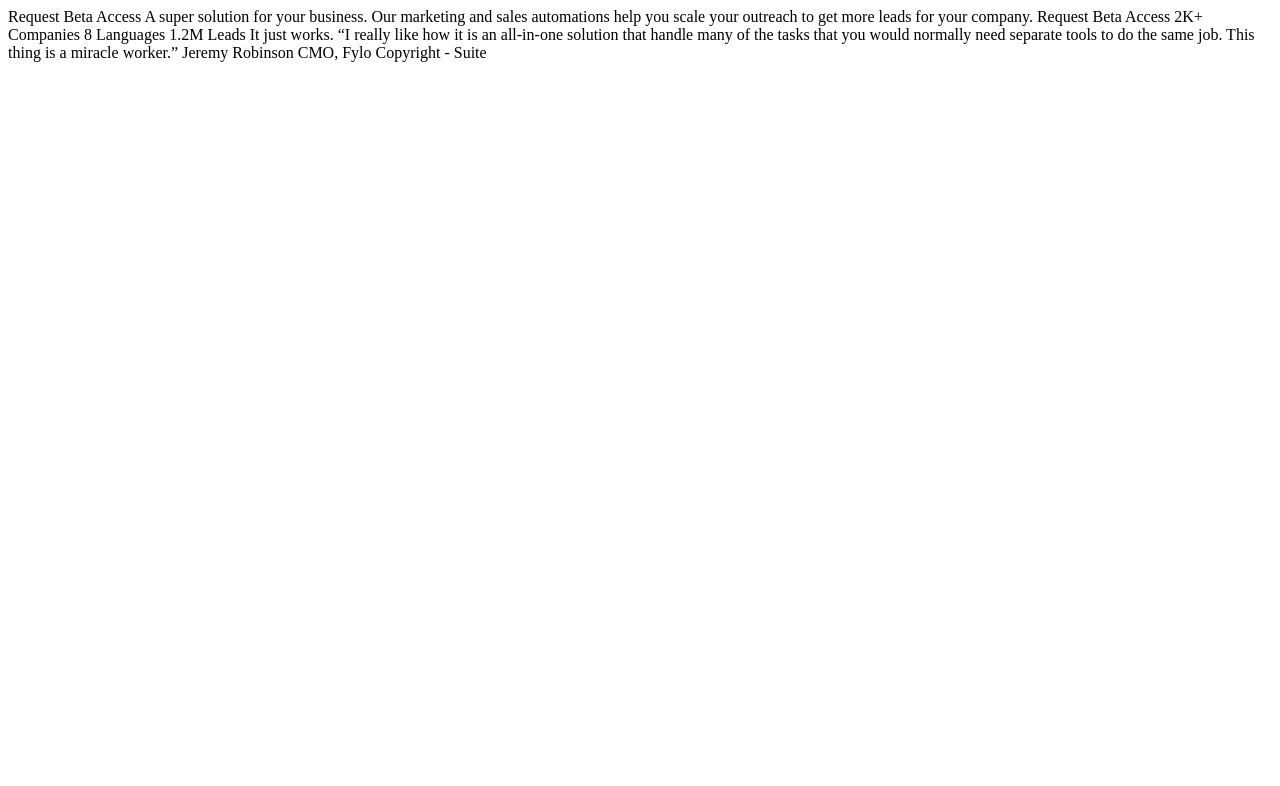
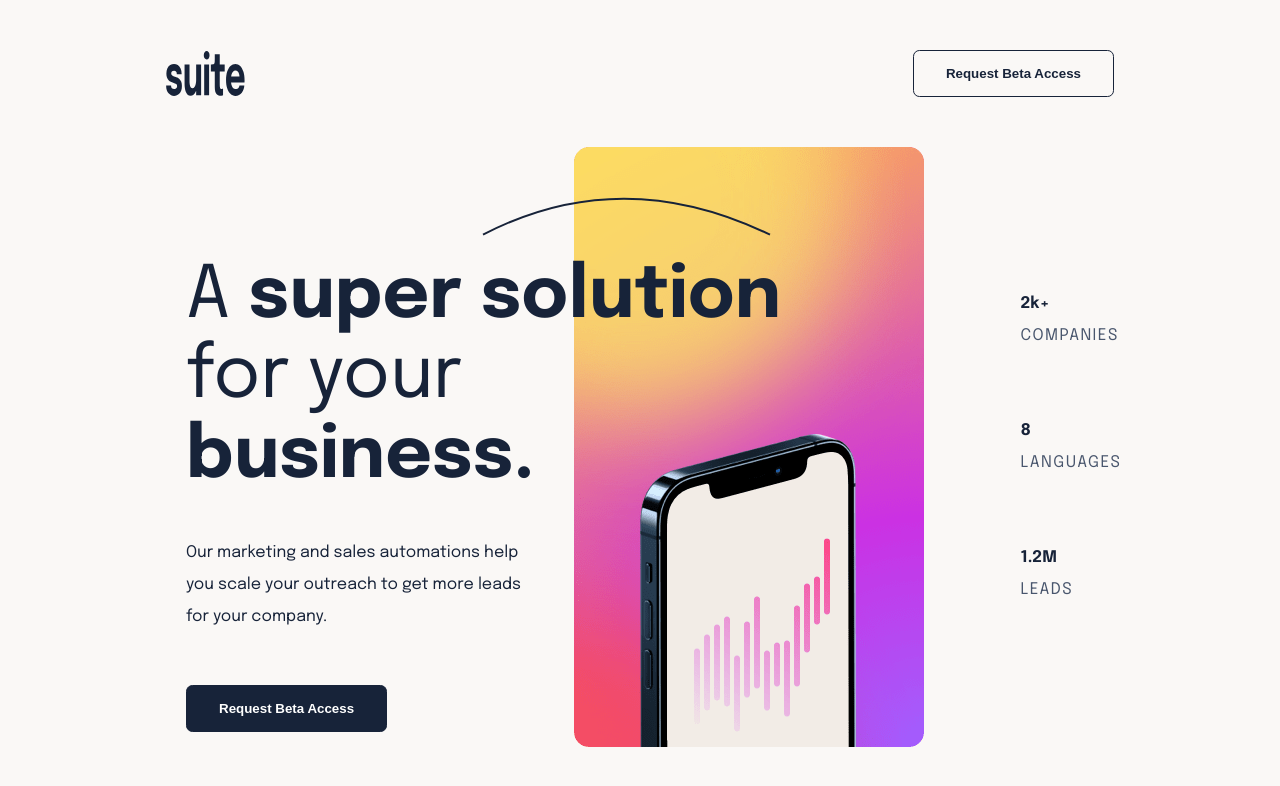
Before and after one commit to jojishvilisaba821-max/SUITE-LANDING-PAGE, a plain HTML site: page starter-code/index.html in a window 1280 px wide. Drawn offline with Linux system fonts and the light colour scheme.

Commit message:
feat: complete header and main section for desktop version

```diff
--- a/starter-code/index.html
+++ b/starter-code/index.html
@@ -1,43 +1,48 @@
-<!DOCTYPE html>
+<!doctype html>
 <html lang="en">
-<head>
-  <meta charset="UTF-8">
-  <meta name="viewport" content="width=device-width, initial-scale=1.0">
+  <head>
+    <meta charset="UTF-8" />
+    <meta name="viewport" content="width=device-width, initial-scale=1.0" />
+    <link rel="stylesheet" href="./style.css" />
+    <title>Document</title>
+  </head>
+  <body>
+    <header>
+      <img src="./assets/logo.svg" alt="logo" />
+      <button>Request Beta Access</button>
+    </header>
+    <main>
+      <div class="container">
+        <div class="cont-left">
+          <div class="content">
+            <img src="./assets/pattern-curved-line-1.svg" alt="" />
 
-  <link rel="icon" type="image/png" sizes="32x32" href="./assets/favicon-32x32.png">
-
-  <title>Frontend Mentor | Suite landing page</title>
-</head>
-<body>
-
-  Request Beta Access
-
-  A super solution for your business.
-
-  Our marketing and sales automations help you scale your outreach to
-  get more leads for your company.
-
-  Request Beta Access
-
-  2K+
-  Companies
-
-  8
-  Languages
-
-  1.2M
-  Leads
-
-  It just works.
-
-  “I really like how it is an all-in-one solution that handle many of
-  the tasks that you would normally need separate tools to do the same
-  job. This thing is a miracle worker.”
-
-  Jeremy Robinson
-  CMO, Fylo
-
-  Copyright - Suite
-
-</body>
+            <h1>
+              <span>A</span> super solution <span>for your</span> business.
+            </h1>
+            <p>
+              Our marketing and sales automations help you scale your outreach
+              to get more leads for your company.
+            </p>
+            <button>Request Beta Access</button>
+          </div>
+          <img src="./assets/image-hero-portrait.png" alt="" />
+        </div>
+        <div class="cont-right">
+          <div>
+            <h2>2k+</h2>
+            <p>COMPANIES</p>
+          </div>
+          <div>
+            <h2>8</h2>
+            <p>LANGUAGES</p>
+          </div>
+          <div>
+            <h2>1.2M</h2>
+            <p>LEADS</p>
+          </div>
+        </div>
+      </div>
+    </main>
+  </body>
 </html>
--- /dev/null
+++ b/starter-code/style.css
@@ -0,0 +1,180 @@
+@import url("https://fonts.googleapis.com/css2?family=Epilogue:wght@400;500;600;700;800&display=swap");
+
+:root {
+  /* COLORS */
+
+  /* BRAND colors */
+
+  --color-primary: #172339;
+  --color-secondary: #49566d;
+
+  --color-purple: #a060ff;
+  --color-pink: #cb30e3;
+  --color-orange: #ffa84e;
+
+  /* background color */
+
+  --color-background-btn: #172339;
+  --color-backgound: #faf8f6;
+  --color-background-secondary: #f3ede7;
+
+  --color-background-gradient: linear-gradient(
+    135deg,
+    #a060ff 0%,
+    #cb30e3 49.21%,
+    #ffa84e 100%
+  );
+
+  /* line height */
+
+  --line-height-body: 2rem;
+  --line-height-heading: 4rem;
+
+  /* text color */
+  --color-text-primary: #172339;
+  --color-text-secondary: #49566d;
+  --color-text-light: #ffff;
+
+  /* border color */
+  --color-border-dark: #172339;
+
+  /* TYPOGRAPHY */
+
+  --font-family: "Epilogue", sans-serif;
+
+  /* font size */
+
+  --font-size-sm: 0.75rem;
+  --font-size-base: 1rem;
+  --font-size-lg: 1.125rem;
+
+  --font-size-h1: 4rem;
+  --font-size-h2: 3rem;
+  --font-size-h3: 2rem;
+  --font-size-h4: 1.5rem;
+
+  /* font weight */
+
+  --font-weight-regular: 400;
+  --font-weight-medium: 500;
+  --font-weight-semibold: 600;
+  --font-weight-bold: 700;
+
+  /* spaceing */
+
+  --spaceing-xs: 1.5px;
+  --spaceing-sm: 1rem;
+  --spaceing-md: 1.5rem;
+  --spaceing-lg: 2rem;
+  --spaceing-xl: 3rem;
+  --spaceing-xxl: 4rem;
+  --spaceing-xxxl: 5rem;
+
+  /* border */
+
+  --border-width: 1px;
+
+  --border-radius-sm: 0.4rem;
+  --border-radius-md: 1rem;
+}
+
+* {
+  margin: 0;
+  padding: 0;
+  box-sizing: border-box;
+}
+
+html {
+  scroll-behavior: smooth;
+}
+
+body {
+  min-height: 100vh;
+  line-height: var(--line-height-body);
+  font-family: var(--font-family);
+  font-size: var(--font-size-base);
+  color: var(--color-text-primary);
+  background-color: var(--color-backgound);
+}
+
+button {
+  padding: 15px 32px;
+  background-color: var(--color-background-btn);
+  border: var(--border-width) solid var(--color-border-dark);
+  color: var(--color-text-light);
+  border-radius: var(--border-radius-sm);
+  font-weight: var(--font-weight-bold);
+}
+
+header {
+  padding: 50px 166px;
+  display: flex;
+  justify-content: space-between;
+}
+
+header button {
+  background-color: var(--color-background);
+  color: var(--color-text-primary);
+}
+main {
+  padding: 0 166px;
+}
+.container {
+  /* background-color: #a060ff; */
+  display: grid;
+  grid-template-columns: 1fr 20%;
+}
+
+.cont-left {
+  /* background-color: #ffa84e; */
+  display: flex;
+  justify-content: flex-end;
+  position: relative;
+}
+
+.content {
+  padding: 20px;
+  position: absolute;
+  left: 0;
+  top: 90px;
+  /* background-color: aqua; */
+}
+
+.content img {
+  position: absolute;
+  top: -40px;
+  right: 70px;
+}
+.content h1 {
+  max-width: 635px;
+  font-size: 4.5rem;
+  line-height: 5rem;
+}
+
+.content h1 span {
+  font-weight: var(--font-weight-regular);
+}
+
+.content p {
+  max-width: 350px;
+  padding-block: 40px 52px;
+}
+
+.cont-right {
+  display: flex;
+  flex-direction: column;
+  align-items: flex-start;
+  justify-content: center;
+  /* background-color: #a060ff; */
+  padding-left: 96px;
+  gap: 63px;
+}
+
+.cont-right h2 {
+  font-size: (var(--font-size-h2));
+}
+
+.cont-right p {
+  letter-spacing: var(--spaceing-xs);
+  color: var(--color-text-secondary);
+}
```
